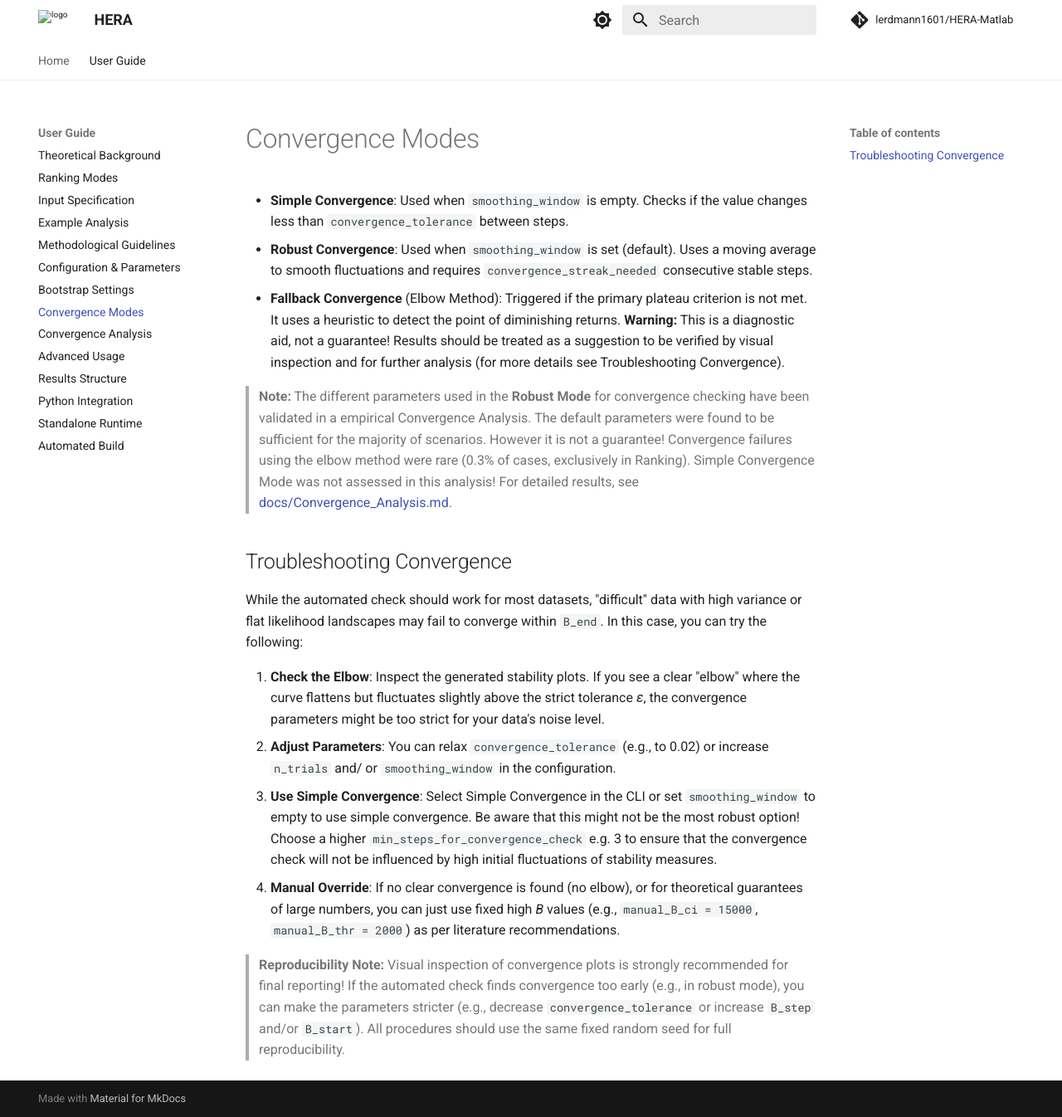
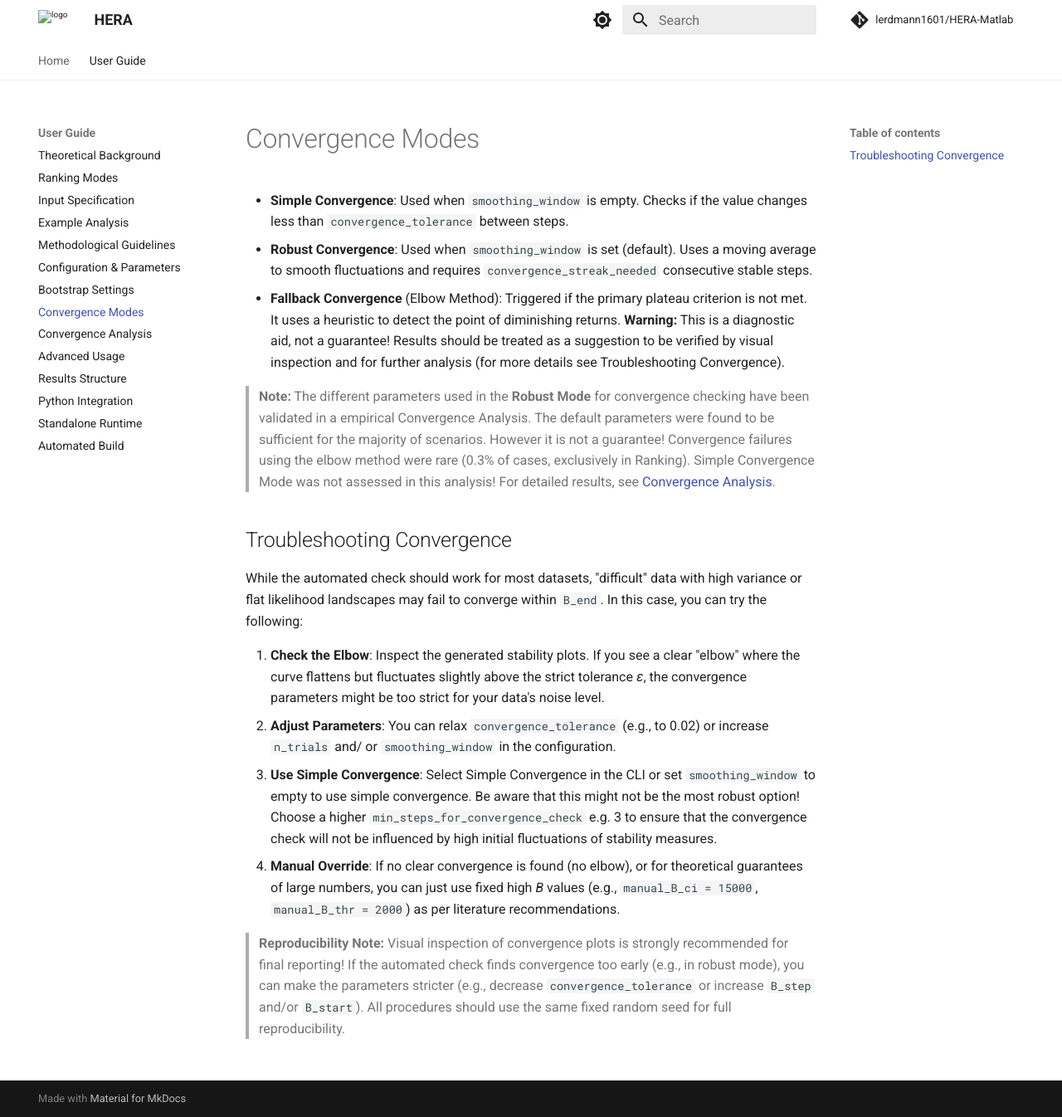
Before and after one commit to lerdmann1601/HERA-Matlab, an MkDocs documentation site: the page built from docs/Convergence_Modes.md, in a window 1280 px wide and 1346 px high. Shown: the whole window at 83% size. Built offline with MkDocs 1.6.1 and Material for MkDocs 9.7.7, drawn with Linux system fonts in a browser that asks for light colours; comment, search, counter and statistics services are not loaded.

Commit message:
docs: refine last remaining link in Convergence Modes to new standard

```diff
--- a/docs/Convergence_Modes.md
+++ b/docs/Convergence_Modes.md
@@ -18,7 +18,7 @@
 > Convergence failures using the elbow method were rare (0.3% of cases,
 > exclusively in Ranking). Simple Convergence Mode was not assessed in this analysis!
 > For detailed results, see
-> [docs/Convergence_Analysis.md](https://lerdmann1601.github.io/HERA-Matlab/Convergence_Analysis).
+> [Convergence Analysis](https://lerdmann1601.github.io/HERA-Matlab/Convergence_Analysis).
 
 ## Troubleshooting Convergence
 
```
